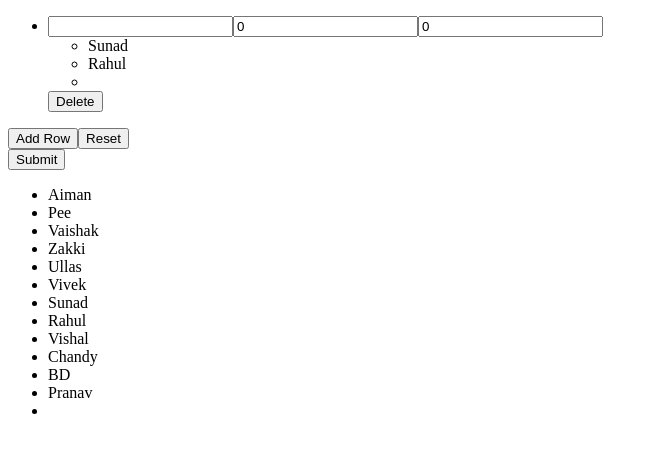
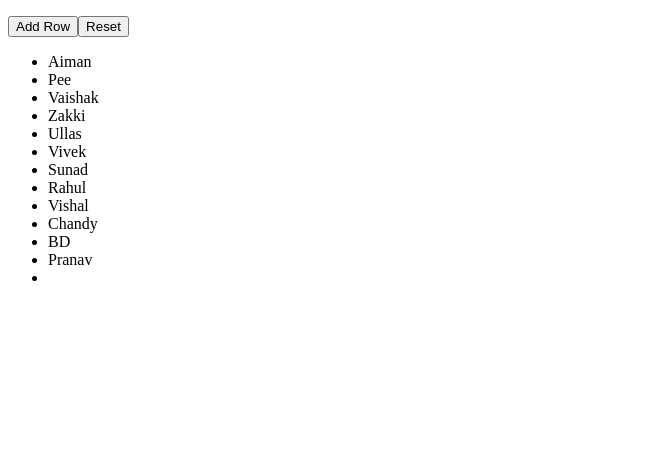
Before and after one commit to aimanjaffer/bill-splitting-app, a Next.js app: page / in a window 1280 px wide. Shown: the top 452 px of the page, without its empty margins (0-658 px from the left). Built offline with nearby package versions, Linux system fonts and the light colour scheme.

Commit message:
linked bill state and form

```diff
--- a/components/billForm.js
+++ b/components/billForm.js
@@ -1,37 +1,49 @@
-import { useForm, useFieldArray } from "react-hook-form";
+import { useForm, useFieldArray, Controller } from "react-hook-form";
 import { Droppable, Draggable } from "react-beautiful-dnd";
+//import { useEffect } from "react";
 export default function BillForm(props) {
-    const { register, control, handleSubmit, reset } = useForm({
+  /* useEffect(() => {
+    console.log("bill prop changed");
+    console.log(props.bill);
+  },[props.bill]); */
+
+    const { register, control, handleSubmit, reset, watch } = useForm({
         defaultValues: {
-          billItem: [{ itemName: "", itemQuantity: 0, itemUnitPrice: 0 }]
+          billItems: props.bill
         }
       });
-      const { fields, append, remove } = useFieldArray({ control, name: "billItem" });
-      const onSubmit = (data) => console.log("data", data);
+      const { fields, append, remove } = useFieldArray({ control, name: "billItems" });
+      const watchBillItems = watch("billItems");
+      const controlledFields = fields.map((field, index) => {
+        return {
+          ...field,
+          ...watchBillItems[index]
+        };
+      });
+      const onChangeHandler = (e) => {
+        //console.log(watchBillItems);
+        props.setBill(watchBillItems);
+      };
 
       return (
-        <form onSubmit={handleSubmit(onSubmit)}>
+        <form onChange={onChangeHandler}>
           <ul>
-            {fields.map((item, index) => (
+            {controlledFields.map((item, billIndex) => (
                 <li key={item.id}>
-                  <input {...register(`billItem.${index}.itemName`)} />
-                  <input {...register(`billItem.${index}.itemQuantity`)} />
-                  <input {...register(`billItem.${index}.itemUnitPrice`)} />
+                  <Controller render={({ field }) => <input {...field} />} name={`billItems.${billIndex}.itemName`} control={control}/>
+                  <Controller render={({ field }) => <input {...field} />} name={`billItems.${billIndex}.quantity`} control={control}/>
+                  <Controller render={({ field }) => <input {...field} />} name={`billItems.${billIndex}.unitPrice`} control={control}/>
                   {/**TODO: Track participants for each Bill Item and calculate each participant's required contribution*/}
-                  <Droppable droppableId={""+index}>
+                  <Droppable droppableId={""+billIndex}>
                     {(provided, snapshot) => (
                         <ul ref={provided.innerRef}>
-                            {props?.bill[index].participants.map((item, index) => (
+                            {props?.bill[billIndex]?.participants?.map((item, index) => (
                                 <Draggable
                                     key={item.id}
-                                    draggableId={index+"_"+item.id}
+                                    draggableId={billIndex+"_"+index+"_"+item.id+"_"+item.name}
                                     index={index}>
                                     {(provided, snapshot) => (
-                                        <li
-                                            ref={provided.innerRef}
-                                            {...provided.draggableProps}
-                                            {...provided.dragHandleProps}
-                                            >
+                                        <li ref={provided.innerRef} {...provided.draggableProps} {...provided.dragHandleProps}>
                                             {item.name}
                                         </li>
                                     )}
@@ -41,21 +53,19 @@ export default function BillForm(props) {
                         </ul>
                     )}
                 </Droppable>
-                  <button type="button" onClick={() => remove(index)}>Delete</button>
+                  <button type="button" onClick={() => remove(billIndex)}>Delete</button>
                 </li>
               )
             )}
           </ul>
           <section>
-            <button type="button" onClick={() => append({ itemName: "", itemQuantity: 0, itemUnitPrice: 0 })}>
+            <button type="button" onClick={() => append({ itemName: "", quantity: 0, unitPrice: 0, participants:[] })}>
               Add Row
             </button>
-            <button type="button" onClick={() => reset({ billItem: [{ itemName: "", itemQuantity: 0, itemUnitPrice: 0 }] })}>
+            <button type="button" onClick={() => reset({ billItem: [{ itemName: "", quantity: 0, unitPrice: 0, participants:[] }] })}>
               Reset
             </button>
           </section>
-
-          <input type="submit" />
         </form>
       );
     }
--- a/pages/index.js
+++ b/pages/index.js
@@ -4,31 +4,35 @@ import { useState, useEffect } from 'react';
 import { DragDropContext } from 'react-beautiful-dnd';
 import BillForm from '../components/billForm';
 const initialParticipants = [
-    { id: "0", name: "Aiman" },
-    { id: "1", name: "Pee" },
-    { id: "2", name: "Vaishak" },
-    { id: "3", name: "Zakki" },
-    { id: "4", name: "Ullas" },
-    { id: "5", name: "Vivek" },
-    { id: "6",  name: "Sunad"},
-    { id: "7",  name: "Rahul" },
-    { id: "8",  name: "Vishal" },
-    { id: "9",  name: "Chandy" },
-    { id: "10", name: "BD" },
-    { id: "11", name: "Pranav" }
+    {id: "0", name: "Aiman"},
+    {id: "1", name: "Pee"},
+    {id: "2", name: "Vaishak"},
+    {id: "3", name: "Zakki"},
+    {id: "4", name: "Ullas"},
+    {id: "5", name: "Vivek"},
+    {id: "6",  name: "Sunad"},
+    {id: "7",  name: "Rahul"},
+    {id: "8",  name: "Vishal"},
+    {id: "9",  name: "Chandy"},
+    {id: "10", name: "BD"},
+    {id: "11", name: "Pranav"}
 ];
-const initialBill = [
+/* const initialBill = [
   {itemId: 0, itemName: "Biryani", unitPrice:250, quantity:2, participants:[{ id: "6",  name: "Sunad"},{  id: "7",  name: "Rahul" }]},
   {itemId: 1, itemName: "Pizza", unitPrice:200, quantity:1, participants:[{ id: "8",  name: "Vishal"},{ id: "9",  name: "Chandy"}]},
   {itemId: 2, itemName: "Burger", unitPrice:50, quantity:3, participants:[{ id: "10", name: "BD"},{ id: "11", name: "Pranav"}]}
-];
+]; */
 export default function Home() {
   const [windowReady, setWindowReady] = useState(false);
   const [participants, setParticipants] = useState(initialParticipants);
-  const [bill, setBill] = useState(initialBill);
+  const [bill, setBill] = useState([]);
   useEffect(() => {
       setWindowReady(true);
   }, []);
+  /* useEffect(()=>{
+    console.log("bill changed");
+    console.log(bill);
+  },[bill]); */
 
 const reorder = (list, startIndex, endIndex) => {
   const result = Array.from(list);
@@ -37,9 +41,7 @@ const reorder = (list, startIndex, endIndex) => {
   return result;
 };
 
-/**
-* Moves an item from one list to another list.
-*/
+// Moves an item from one list to another list.
 const move = (source, destination, droppableSource, droppableDestination) => {
   const sourceClone = Array.from(source);
   const destClone = Array.from(destination);
@@ -128,7 +130,7 @@ const handleOnDragEnd = result => {
         <link rel="icon" href="/favicon.ico" />
       </Head>
       <DragDropContext onDragEnd={handleOnDragEnd}>
-        {windowReady && bill && <BillForm bill={bill}/>}
+        {windowReady && bill && <BillForm bill={bill} setBill={setBill}/>}
         {windowReady && participants && <Participants participants={participants}/>}
       </DragDropContext>
     </div>
```
